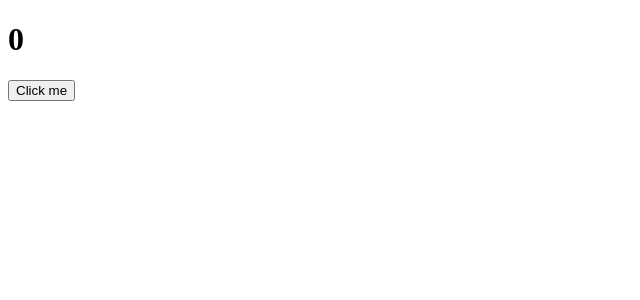
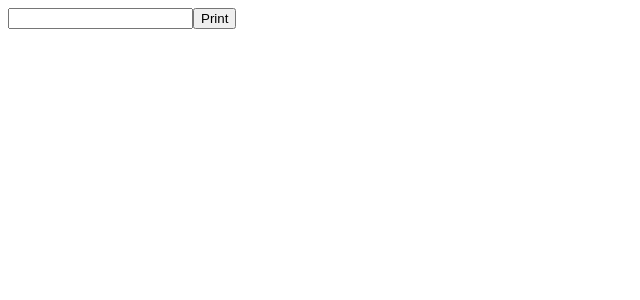
Before and after one commit to kinjalmicra/react_practical, a React (Create React App) app: page / in a window 1280 px wide. Shown: the top 300 px of the page, without its empty margins (0-640 px from the left). Built offline with nearby package versions, Linux system fonts and the light colour scheme.

Commit message:
Get Input box value

```diff
--- a/src/App.js
+++ b/src/App.js
@@ -1,6 +1,7 @@
 import React, { Fragment, useState } from "react";
 import Gallery from "./Components/Gallery";
 import Home from "./Pages/Home";
+import Student from "./Components/Student";
 
 function App() {
   // const handleClick = () => {
@@ -8,11 +9,26 @@ function App() {
   // };
 
   // const [data, setData] = useState('Heyyy');
-  const [data, setData] = useState(0);
+  // const [data, setData] = useState(0);
 
-  const handleData = () => {
-   setData(data + 1)
+  // const handleData = () => {
+  //   setData(data + 1);
+  // };
+
+  // const [name, setName] = useState("siri");
+
+  // const handaleName = () => {
+  //   setName("Siya");
+  // };
+
+  const [data, setData] = useState(null);
+  const [print, setPrint] = useState(false);
+  const getData = (e) => {
+    console.log(e.target.value);
+    setData(e.target.value);
+    setPrint(false);
   };
+
   return (
     <Fragment>
       {/* <Home /> */}
@@ -28,10 +44,22 @@ function App() {
         <h1>{data}</h1>
         <button onClick={handleData}>Click me</button>
       </div> */}
-      <div>
+      {/* <div>
         <h1>{data}</h1>
         <button onClick={handleData}>Click me</button>
-      </div>
+      </div> */}
+
+      {/* props in functional Components */}
+      {/* <h1>Props in react</h1>
+      <Student name={name} />
+      <button onClick={handaleName}>
+        Update Name
+      </button> */}
+
+      {/* Get Input box value */}
+      {print ? <h1>{data}</h1> : null}
+      <input type="text" onChange={getData} />
+      <button onClick={() => setPrint(true)}>Print</button>
     </Fragment>
   );
 }
--- /dev/null
+++ b/src/Components/Student.jsx
@@ -0,0 +1,15 @@
+import React from 'react'
+
+function Student(props) {
+
+  return (
+    <div>
+        <h1>
+            Hello {props.name} <br />
+            Email : {props.email}
+        </h1>
+    </div>
+  )
+}
+
+export default Student
```
